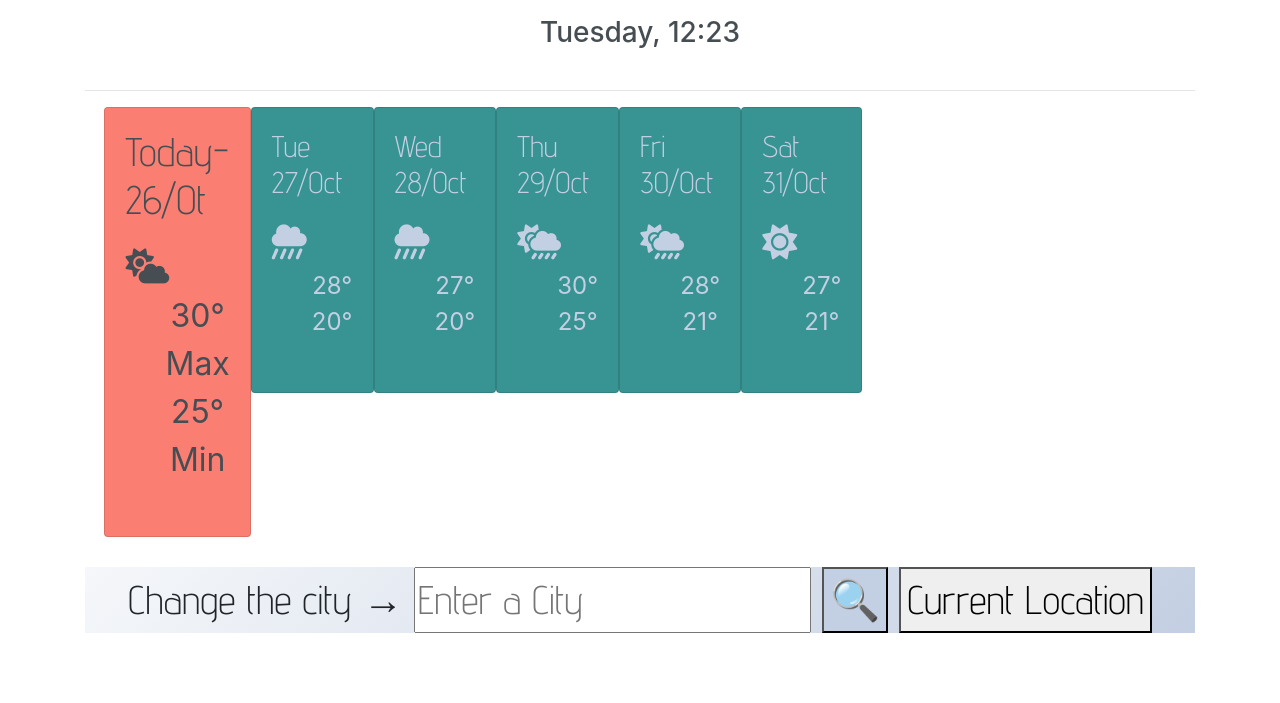
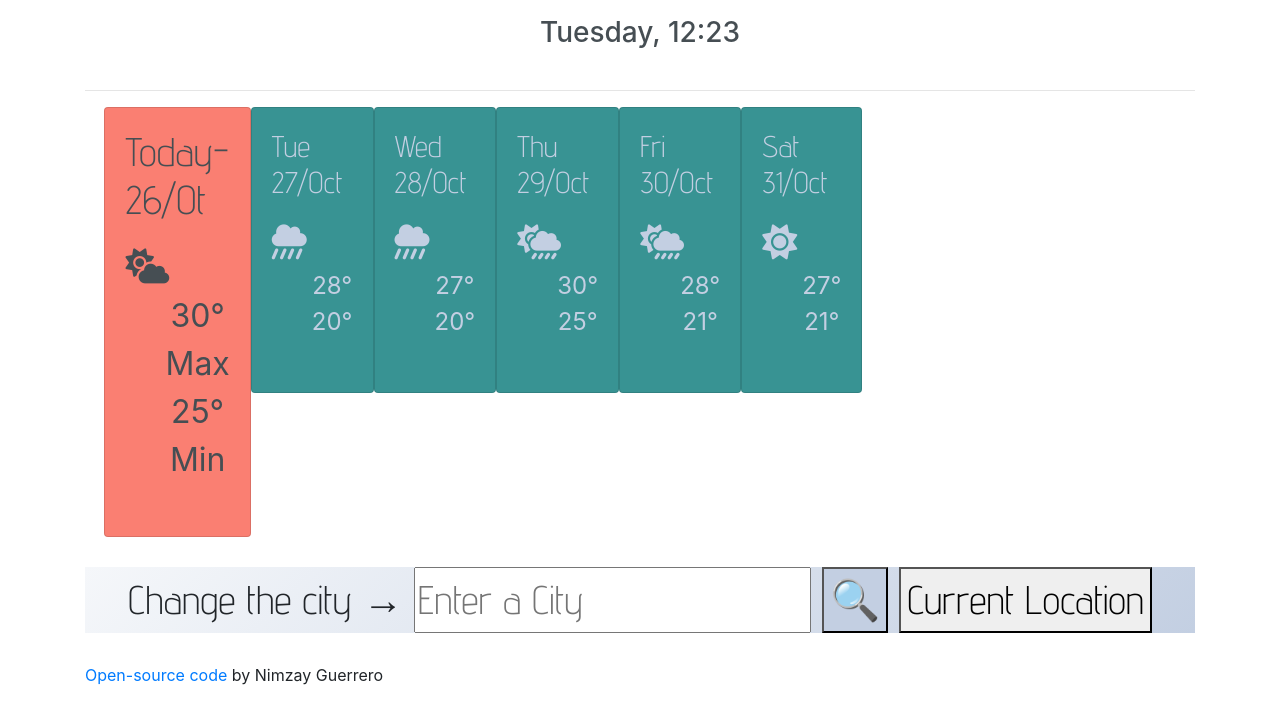
Before and after one commit to NimzayGuerrero/weather-app-project, a plain HTML site: page index.html in a window 1280 px wide. Shown: the part 338-1041 px from the top of the page. Before the commit the page ends 1001 px from the top, so only its background shows below. Drawn offline with nearby package versions, Linux system fonts and the light colour scheme.

Commit message:
Add open source link

```diff
--- a/index.html
+++ b/index.html
@@ -187,6 +187,7 @@
                 <button id="current-location-button">Current Location</button>
             </p>
         </form>
+        <p><a href="https://github.com/NimzayGuerrero/weather-app-project">Open-source code</a> by Nimzay Guerrero </p>
     </div>
     <script src="src/script.js"></script>
 </body>
```
